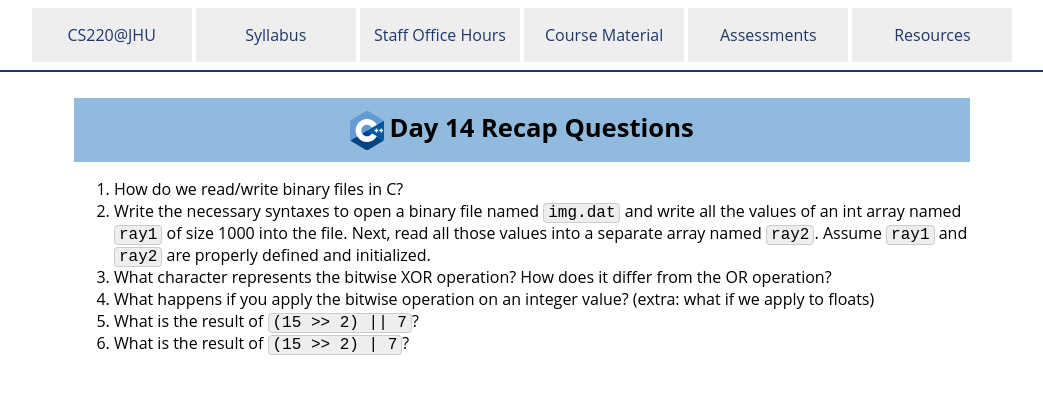
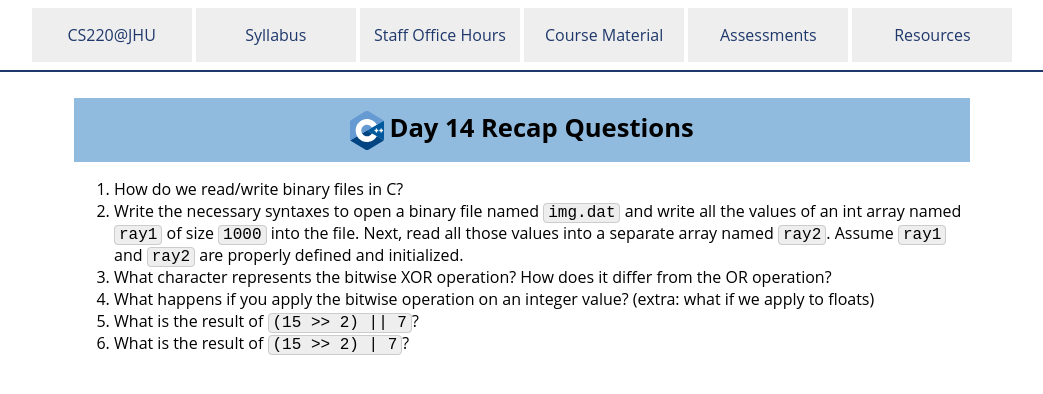
Before and after one commit to jhu-ip/cs220-f25, a Jekyll site: the page built from questions/day14.md, in a window 1280 px wide. Shown: the top 394 px of the page, without its empty margins (118-1161 px from the left). Built offline with Jekyll 4.4.1, drawn with Linux system fonts in a browser that asks for light colours.

Commit message:
fixed some typos

```diff
--- a/questions/day14.md
+++ b/questions/day14.md
@@ -12,7 +12,7 @@ reference solutions:
 ---
 
 1.	How do we read/write binary files in C?
-2. Write the necessary syntaxes to open a binary file named `img.dat` and write all the values of an int array named `ray1` of size 1000 into the file. Next, read all those values into a separate array named `ray2`. Assume `ray1` and `ray2` are properly defined and initialized.
+2. Write the necessary syntaxes to open a binary file named `img.dat` and write all the values of an int array named `ray1` of size `1000` into the file. Next, read all those values into a separate array named `ray2`. Assume `ray1` and `ray2` are properly defined and initialized.
 3.	What character represents the bitwise XOR operation? How does it differ from the OR operation?
 4.	What happens if you apply the bitwise operation on an integer value? (extra: what if we apply to floats)
 5.	What is the result of `(15 >> 2) || 7`?
```
